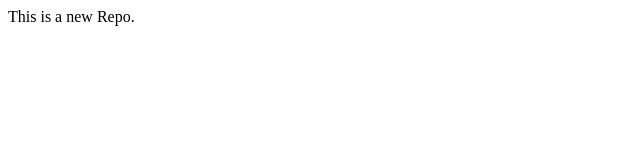
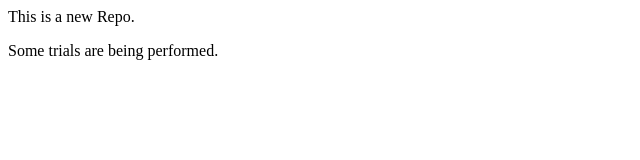
Before and after one commit to Riyanshverma/local_repo, a plain HTML site: page index.html in a window 1280 px wide. Shown: the whole page, without its empty margins (0-640 px from the left). Drawn offline with Linux system fonts and the light colour scheme.

Commit message:
Experiment

```diff
--- a/index.html
+++ b/index.html
@@ -1 +1,2 @@
 <p>This is a new Repo.</p>
+<p>Some trials are being performed.</p>
```
